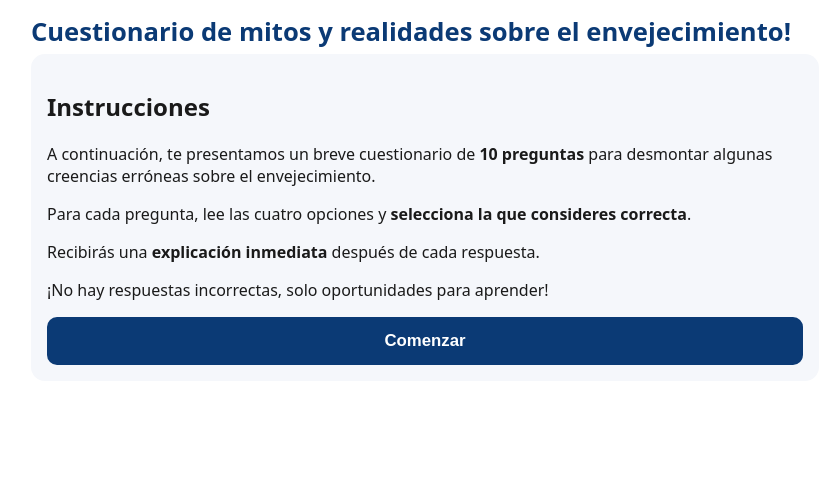
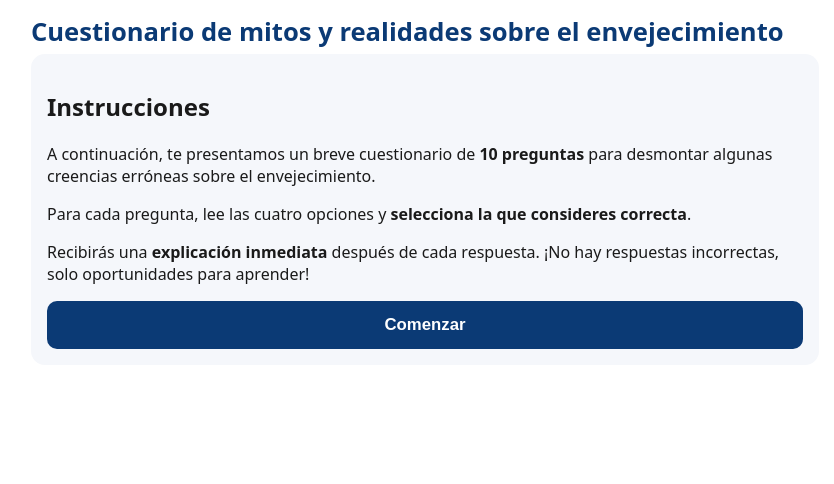
Before and after one commit to aimar-project/semana-ciencia-2025, a plain HTML site: page index.html in a window 1280 px wide. Shown: the top 484 px of the page, without its empty margins (215-1049 px from the left). Drawn offline with Linux system fonts and the light colour scheme.

Commit message:
Update index.html
Updated headings for consistency in casing.

```diff
--- a/index.html
+++ b/index.html
@@ -52,14 +52,13 @@
 
 <div id="start-screen" class="wrap">
     <main>
-        <h1>Cuestionario de mitos y realidades sobre el envejecimiento!</h1>
+        <h1>Cuestionario de mitos y realidades sobre el envejecimiento</h1>
         <div class="card">
             <h2>Instrucciones</h2>
             <div class="instructions">
                 <p>A continuación, te presentamos un breve cuestionario de <strong>10 preguntas</strong> para desmontar algunas creencias erróneas sobre el envejecimiento.</p>
                 <p>Para cada pregunta, lee las cuatro opciones y <strong>selecciona la que consideres correcta</strong>.</p>
-                <p>Recibirás una <strong>explicación inmediata</strong> después de cada respuesta.</p>
-                <p>¡No hay respuestas incorrectas, solo oportunidades para aprender!</p>
+                <p>Recibirás una <strong>explicación inmediata</strong> después de cada respuesta. ¡No hay respuestas incorrectas, solo oportunidades para aprender!</p>
             </div>
             <div class="controls">
                 <button id="start-btn" class="btn" type="button">Comenzar</button>
@@ -73,7 +72,7 @@
 
 <div id="app" class="wrap">
   <header>
-    <h1>Mitos y Realidades del Envejecimiento</h1>
+    <h1>Mitos y realidades sobre el envejecimiento</h1>
     <div class="bar">
       <small id="counter">Pregunta 1 de 10</small>
     </div>
```
